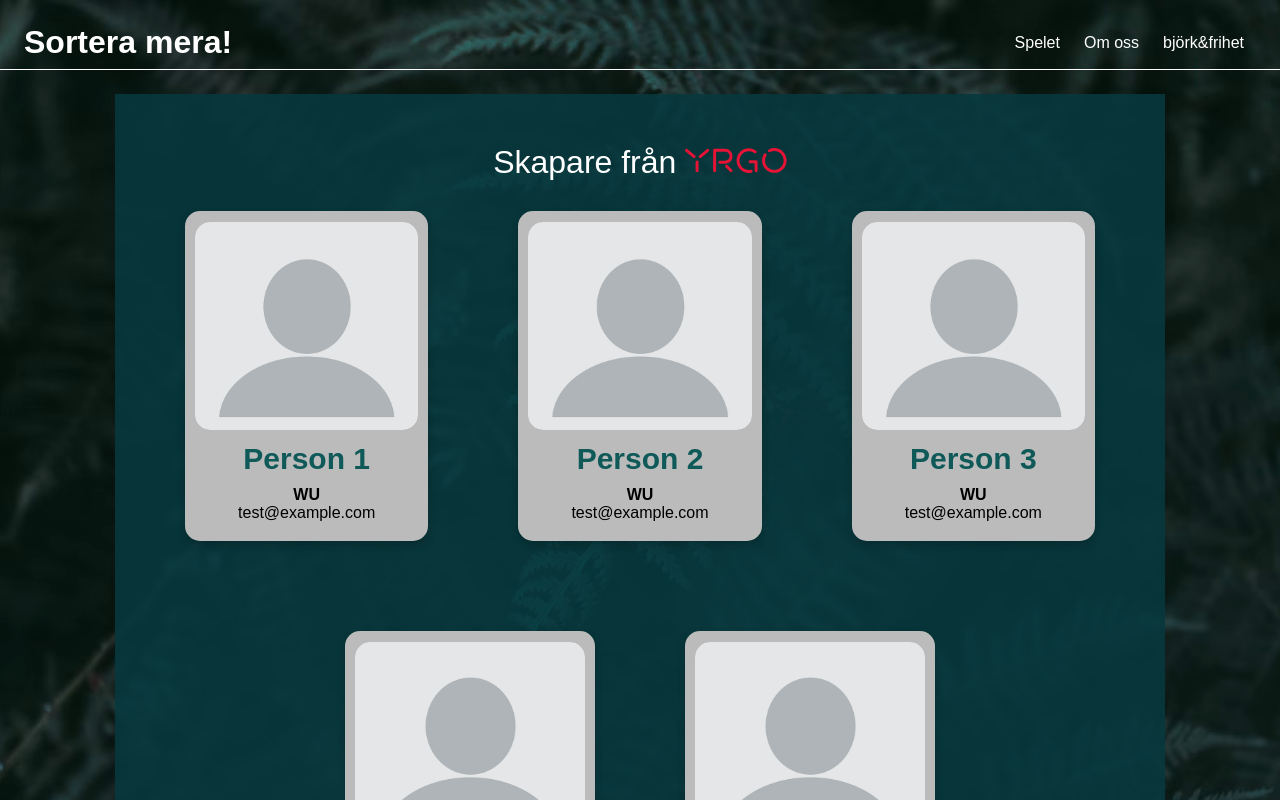
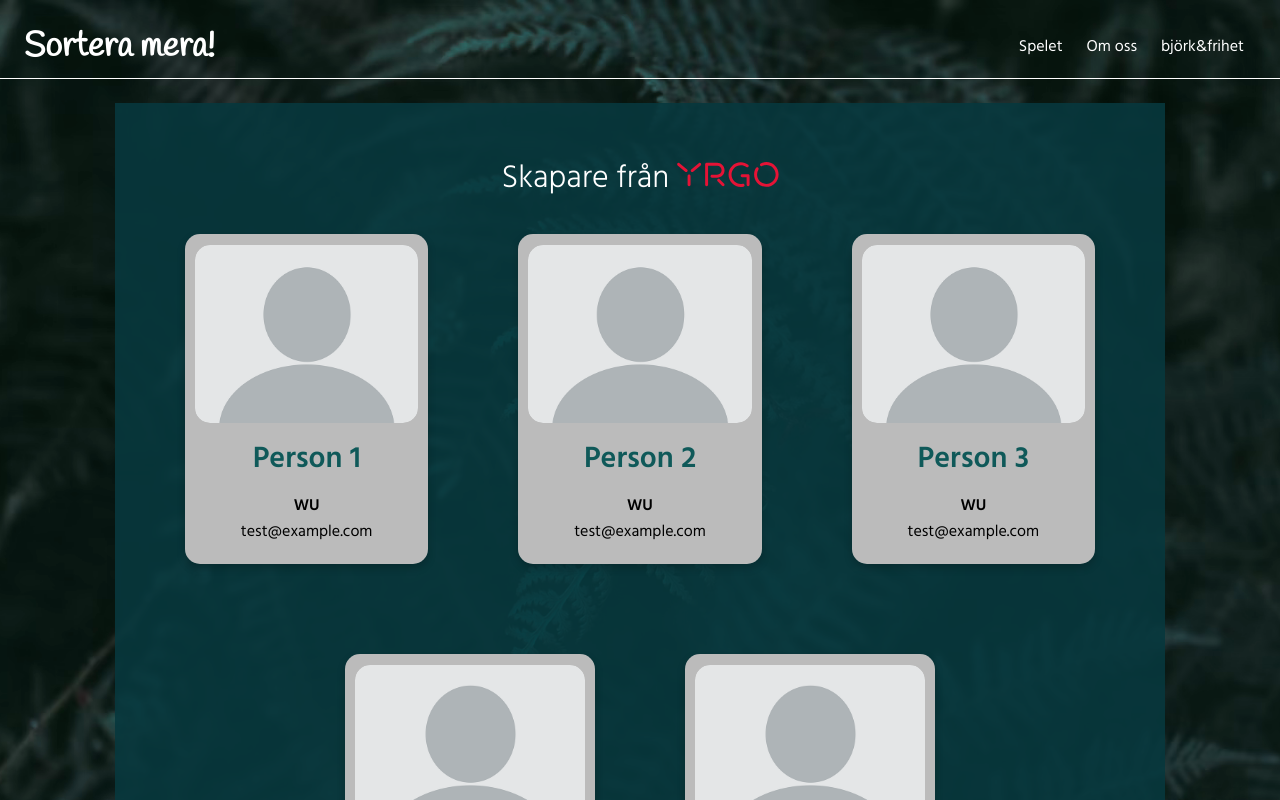
Before and after one commit to theo0165/sammanslaget, a Next.js app: page /om in a window 1280 px wide. Shown: the top 800 px of the page. Built offline with nearby package versions, Linux system fonts and the light colour scheme.

Commit message:
New bof page

```diff
--- a/styles/Bjorkafrihet.module.scss
+++ b/styles/Bjorkafrihet.module.scss
@@ -1,15 +1,29 @@
 .container {
-  max-width: 600px;
+  width: 90%;
   margin: 0 auto;
+  background: rgba(7, 56, 61, 0.9);
+  max-width: 1050px;
+  padding: 50px 70px;
+  margin-bottom: 50px;
+  color: white;
+
+  > div {
+    width: 80%;
+    margin: 0 auto;
+  }
 
   h1 {
-    margin-top: 60px;
+    margin-top: 30px;
+    font-size: 30px;
+    font-weight: 500;
+    text-align: center;
   }
 }
 
 .linkContainer {
   display: flex;
   align-items: center;
+  color: #cb3f3f;
   a {
   }
 
@@ -17,3 +31,19 @@
     margin-left: 4px;
   }
 }
+
+.bottomContent {
+  margin-top: 50px;
+  h2 {
+    font-size: 24px;
+    font-weight: 400;
+    text-align: center;
+    margin: 0;
+  }
+
+  .map {
+    width: 100%;
+    height: 400px;
+    margin-top: 35px;
+  }
+}
--- a/styles/Header.module.scss
+++ b/styles/Header.module.scss
@@ -28,6 +28,8 @@
 .logo {
   h1 {
     margin: 0;
+    font-family: "Handlee", cursive;
+    font-size: 34px;
   }
   img {
     @media screen and (max-width: 440px) {
--- a/styles/globals.scss
+++ b/styles/globals.scss
@@ -1,3 +1,6 @@
+@import url("https://fonts.googleapis.com/css2?family=Hind:wght@300;400;500;600;700&display=swap");
+@import url("https://fonts.googleapis.com/css2?family=Handlee&display=swap");
+
 html,
 body {
   padding: 0;
@@ -7,6 +10,7 @@ body {
   background-position: center;
   background-repeat: no-repeat;
   background-size: cover;
+  font-family: "Hind", sans-serif;
 }
 
 a {
```
Also changed, not shown: pages/bjorkafrihet.tsx (+31 -13 lines).
